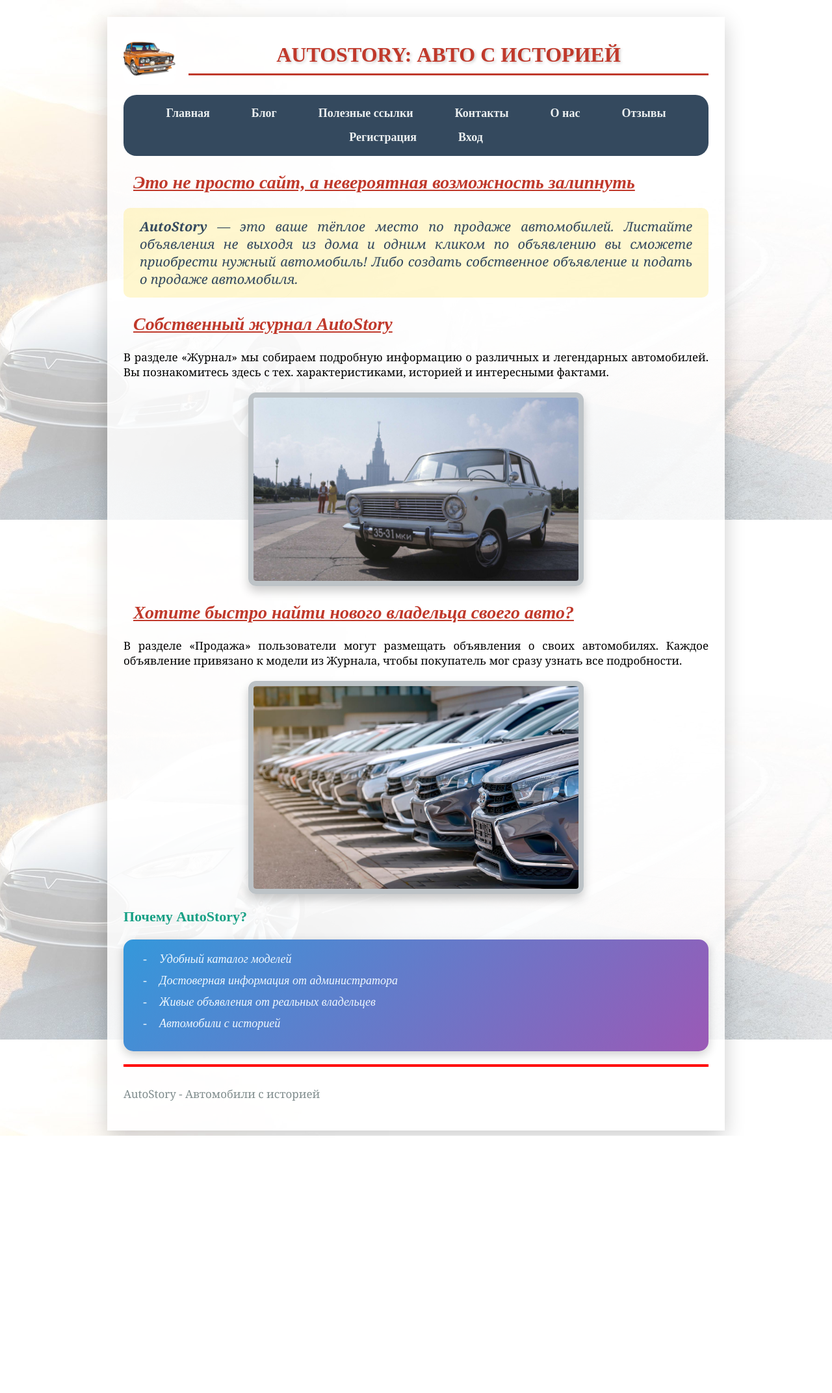
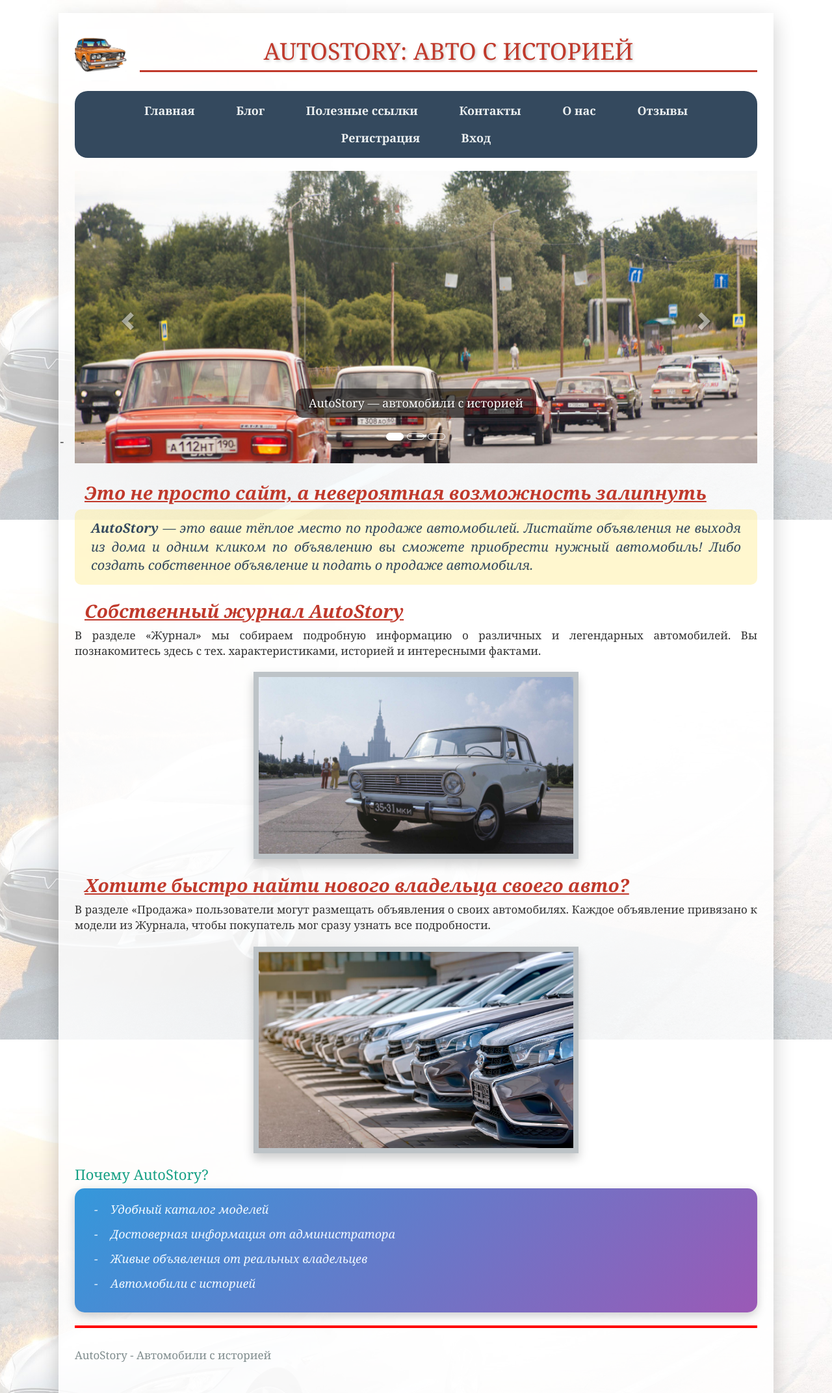
Before and after one commit to LevIvanov1/Auto_DjangoWeb_IvanovLev, a Django app: page / in a window 1280 px wide. Shown: the whole page at 65% size. Before the commit the page ends 1748 px from the top, so only its background shows below. Run offline with Django 3.2, Linux system fonts and the light colour scheme; some libraries are stand-ins or nearby versions.

Commit message:
Carousel

```diff
--- a/Auto_DjangoWeb_IvanovLev/urls.py
+++ b/Auto_DjangoWeb_IvanovLev/urls.py
@@ -50,4 +50,4 @@ urlpatterns = [
 ]
 
 
-# https://apps.openedu.ru/learning/course/course-v1:spbstu+WEBPYT+spring_2026/block-v1:spbstu+WEBPYT+spring_2026+type@sequential+block@a63aa49cb1e64f5f934504461885b6ed/block-v1:spbstu+WEBPYT+spring_2026+type@vertical+block@724944e57008430da92ffffb6aa366bb
+# https://apps.openedu.ru/learning/course/course-v1:spbstu+WEBPYT+spring_2026/block-v1:spbstu+WEBPYT+spring_2026+type@sequential+block@7aede4c4d9ec40879036bd20ca092fc3/block-v1:spbstu+WEBPYT+spring_2026+type@vertical+block@708c1f3a749545b381158cc4d861fea3
--- a/static/css/site.css
+++ b/static/css/site.css
@@ -1,11 +1,12 @@
 body {
     background: url("/static/fon.jpg") no-repeat center center fixed;
     background-size: cover;
+    font-family: Georgia, 'Times New Roman', Times, serif, Arial, sans-serif;
 }
 
 .container {
     background: rgba(255, 255, 255, 0.85);
-    width: 900px;
+    width: 1100px;
     margin: 0 auto;
     padding: 25px;
     box-shadow: 0 10px 30px rgba(0, 0, 0, 0.2);
@@ -64,6 +65,13 @@ body {
             transform: scale(1.05);
         }
 
+    .menu button {
+        background: #34495e;
+        color: #ecf0f1;
+        font-size: 18px;
+        font-weight: bold;
+    }
+
 h1 {
     color: #c0392b;
     text-align: center;
@@ -110,7 +118,6 @@ img {
     max-width: 100%;
     height: auto;
     border: 8px solid #bdc3c7;
-    border-radius: 12px;
     margin: 15px auto;
     display: block;
     box-shadow: 0 8px 15px rgba(0,0,0,0.2);
@@ -250,13 +257,9 @@ form {
     }
 
     form button {
-        background: #34495e;
-        color: white;
         padding: 10px 30px;
         border: none;
         border-radius: 10px;
-        font-size: 16px;
-        margin-left: 350px
     }
 
         form button:hover {
@@ -293,3 +296,45 @@ h3 a, h3 a:visited {
         color: #7f8c8d;
         font-size: 12px;
     }
+
+.carousel {
+    margin-bottom: 30px;
+}
+
+    .carousel .item {
+        height: 450px;
+        background-color: #000;
+    }
+
+        .carousel .item img {
+            border: none !important;
+            margin: 0 !important;
+            width: 100%;
+            box-shadow: none !important;
+        }
+
+            .carousel .item img:hover {
+                transform: none !important;
+                border: none !important;
+                box-shadow: none !important;
+            }
+
+.carousel-control {
+    background: none !important;
+}
+
+    .carousel-control:hover {
+        background: none !important;
+    }
+
+.carousel-caption p {
+    background: rgba(0,0,0,0.6);
+    display: inline-block;
+    padding: 10px 20px;
+    border-radius: 10px;
+    font-size: 18px;
+}
+
+.carousel-control {
+    background: none;
+}
--- a/templates/Auto_DjangoWeb_IvanovLev/index.html
+++ b/templates/Auto_DjangoWeb_IvanovLev/index.html
@@ -2,6 +2,43 @@
 {% load static %}
 {% block title %}AutoStory: Продажа и история автомобилей{% endblock %}
 {% block content %}
+
+<div id="myCarousel" class="carousel slide" data-ride="carousel" data-interval="3000">
+    <ol class="carousel-indicators">
+        <li data-target="#myCarousel" data-slide-to="0" class="active"></li>
+        <li data-target="#myCarousel" data-slide-to="1"></li>
+        <li data-target="#myCarousel" data-slide-to="2"></li>
+    </ol>
+    <div class="carousel-inner">
+        <div class="item active">
+            <img src="{% static 'content/banner1.jpg' %}" alt="Автомобили" class="img-responsive">
+            <div class="carousel-caption">
+                <p>AutoStory — автомобили с историей</p>
+            </div>
+        </div>
+        <div class="item">
+            <img src="{% static 'content/banner2.jpg' %}" alt="Продажа авто" class="img-responsive">
+            <div class="carousel-caption">
+                <p>Продажа автомобилей от владельцев</p>
+            </div>
+        </div>
+        <div class="item">
+            <img src="{% static 'content/banner3.jpg' %}" alt="Журнал" class="img-responsive">
+            <div class="carousel-caption">
+                <p>Журнал с историей легендарных моделей</p>
+            </div>
+        </div>
+    </div>
+    <a class="left carousel-control" href="#myCarousel" role="button" data-slide="prev">
+        <span class="glyphicon glyphicon-chevron-left" aria-hidden="true"></span>
+        <span class="sr-only">Назад</span>
+    </a>
+    <a class="right carousel-control" href="#myCarousel" role="button" data-slide="next">
+        <span class="glyphicon glyphicon-chevron-right" aria-hidden="true"></span>
+        <span class="sr-only">Вперед</span>
+    </a>
+</div>
+
 <h2>Это не просто сайт, а невероятная возможность залипнуть</h2>
 <p class="intro">
     <b>AutoStory</b> — это ваше тёплое место по продаже автомобилей. Листайте объявления не выходя из дома и одним кликом по объявлению вы сможете приобрести нужный автомобиль!
--- a/templates/Auto_DjangoWeb_IvanovLev/layout.html
+++ b/templates/Auto_DjangoWeb_IvanovLev/layout.html
@@ -3,6 +3,9 @@
 <head>
     <title>{% block title %}AutoStory{% endblock %}</title>
     {% load static %}
+    <link rel="stylesheet" href="https://maxcdn.bootstrapcdn.com/bootstrap/3.4.1/css/bootstrap.min.css">
+    <script src="https://ajax.googleapis.com/ajax/libs/jquery/3.7.1/jquery.min.js"></script>
+    <script src="https://maxcdn.bootstrapcdn.com/bootstrap/3.4.1/js/bootstrap.min.js"></script>
     <link rel="icon" href="{% static 'iconka.ico' %}" type="image/x-icon">
     <link rel="stylesheet" href="{% static 'css/site.css' %}" />
     <script src="{% static 'scripts/jquery-1.10.2.js' %}"></script>
```
Also changed, not shown: db.sqlite3, static/content/banner1.jpg (added), static/content/banner2.jpg (added), static/content/banner3.jpg (added), 1 other file.
